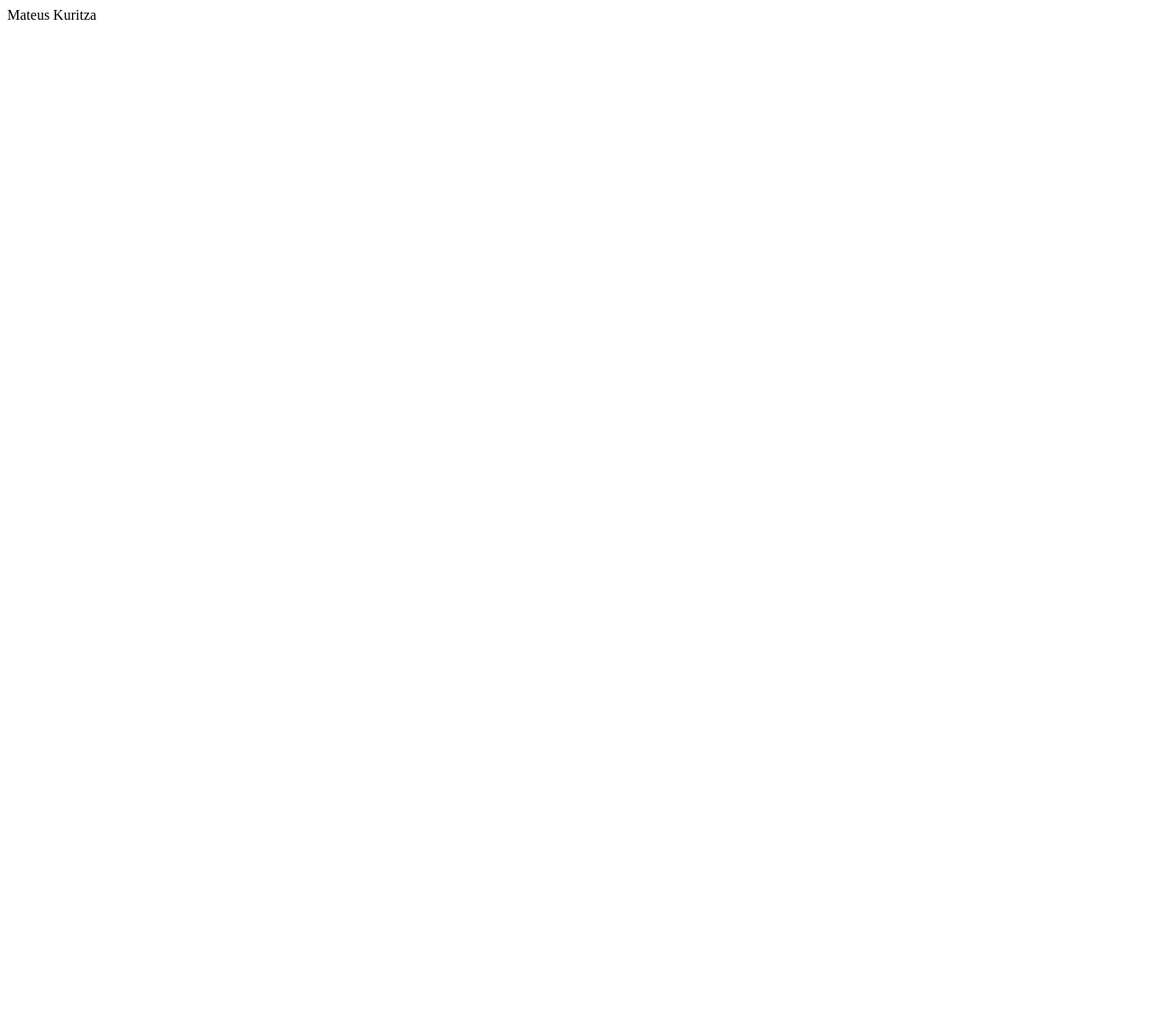
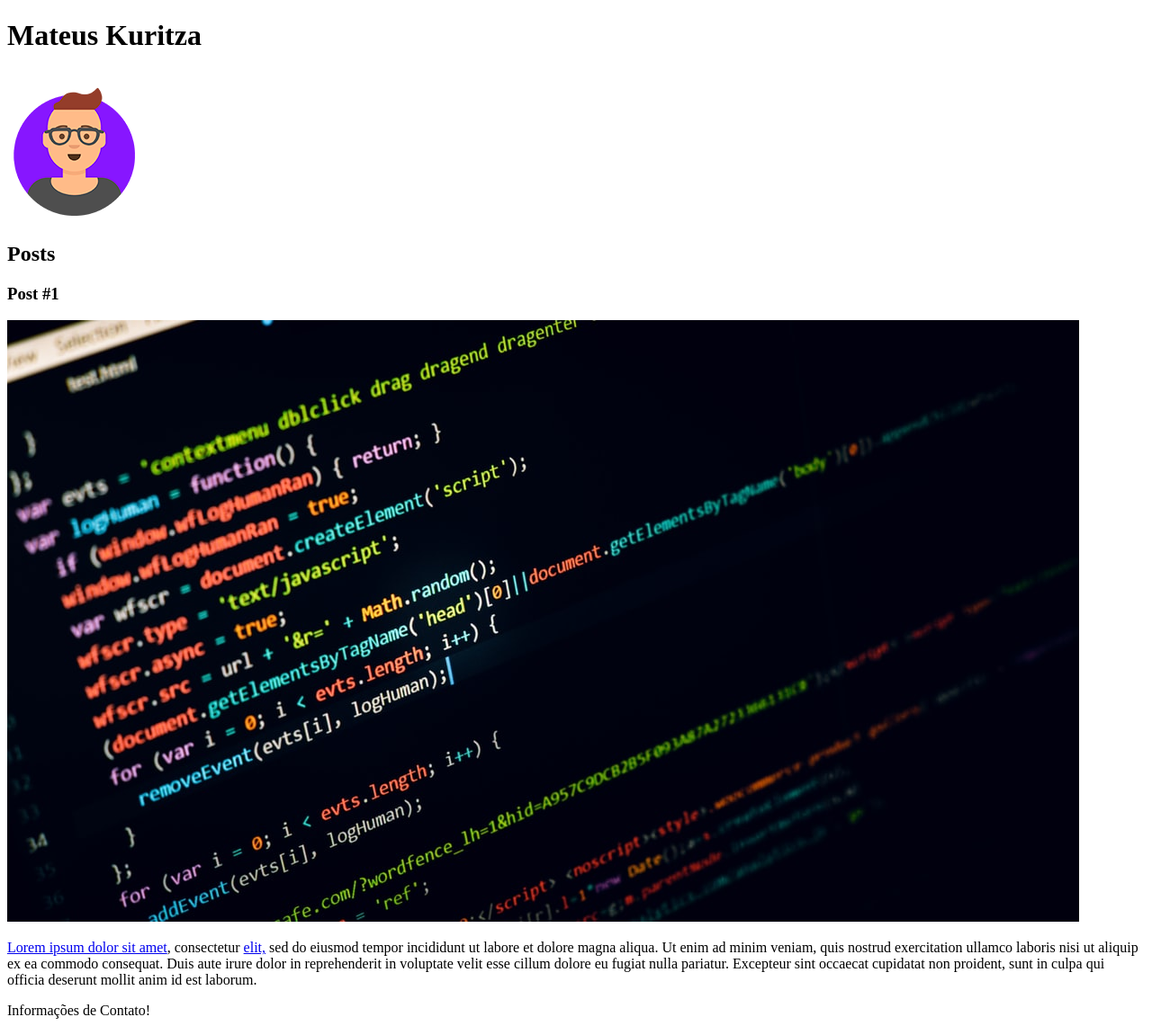
Before and after one commit to mateuskuritza/Introducao-a-criacao-de-websites-com-HTML5-e-CSS3, a plain HTML site: page index.html in a window 1280 px wide. Shown: the whole page at 90% size. Before the commit the page ends 800 px from the top, so only its background shows below. Drawn offline with Linux system fonts and the light colour scheme.

Commit message:
imagens adicionadas

```diff
--- a/index.html
+++ b/index.html
@@ -5,6 +5,24 @@
         <title>Mateus Kuritza</title>
     </head>
     <body>
-        Mateus Kuritza
+        <header>
+            <h1>Mateus Kuritza</h1>
+        </header>
+        <section>
+            <header>
+                <img src="images/foto.png" alt="Avatar do rosto desenhado" >
+                <h2>Posts</h2>
+            </header>
+            <article>
+                <header>
+                    <h3>Post #1</h3>
+                    <img src="images/postagem.jpg" alt="Editor de texto contendo código HTML">
+                </header>
+                <p>
+                    <a target="_blank" href="https://github.com/mateuskuritza">Lorem ipsum dolor sit amet</a>, consectetur <a href="mailto:teste@gmail.com" >elit,</a>  sed do eiusmod tempor incididunt ut labore et dolore magna aliqua. Ut enim ad minim veniam, quis nostrud exercitation ullamco laboris nisi ut aliquip ex ea commodo consequat. Duis aute irure dolor in reprehenderit in voluptate velit esse cillum dolore eu fugiat nulla pariatur. Excepteur sint occaecat cupidatat non proident, sunt in culpa qui officia deserunt mollit anim id est laborum.
+                </p>
+            </article>
+        </section>
+        <footer>Informações de Contato!</footer>
     </body>
 </html>
```
Also changed, not shown: images/cafe.jpg (added), images/foto.png (added), images/postagem.jpg (added), style.css (added), 2 other files.
